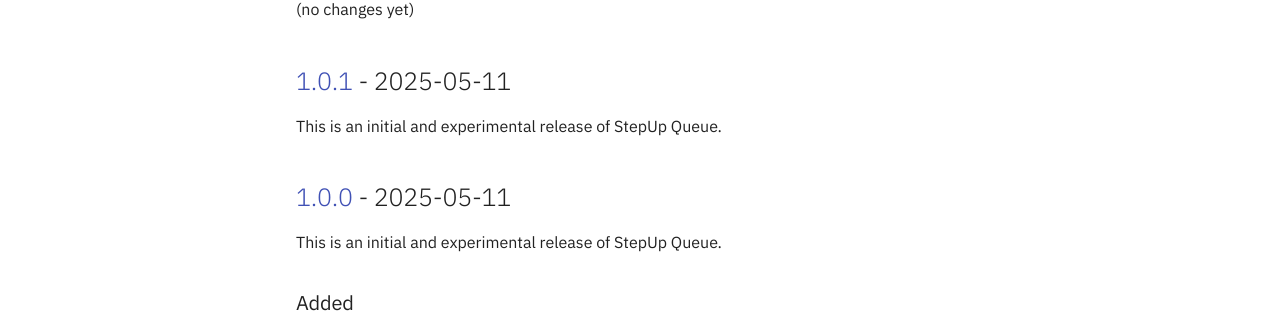
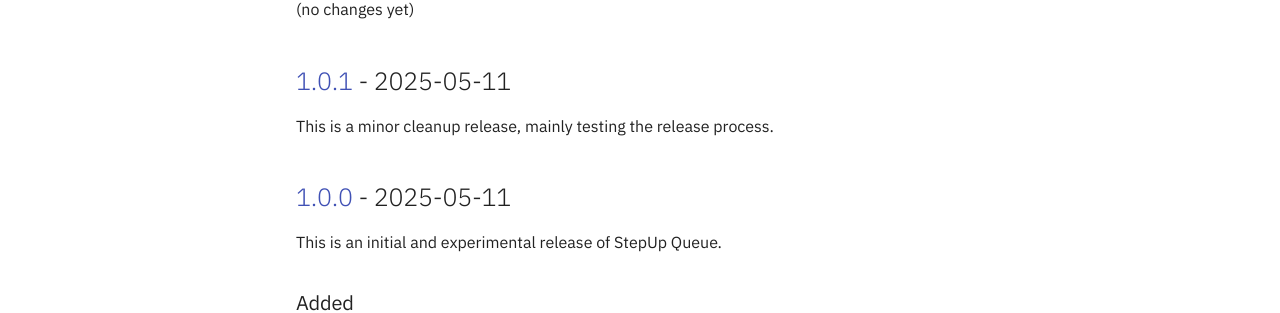
Before and after one commit to reproducible-reporting/stepup-queue, an MkDocs documentation site: the page built from docs/changelog.md, in a window 1280 px wide. Shown: the part 392-705 px from the top of the page. Built offline with MkDocs 1.6.1 and Material for MkDocs 9.7.7, drawn with Linux system fonts in a browser that asks for light colours; comment, search, counter and statistics services are not loaded; the version menu is left out.

Commit message:
Fix changelog

```diff
--- a/docs/changelog.md
+++ b/docs/changelog.md
@@ -14,7 +14,7 @@ and this project adheres to [Effort-based Versioning](https://jacobtomlinson.dev
 
 ## [1.0.1][] - 2025-05-11 {: #v1.0.1 }
 
-This is an initial and experimental release of StepUp Queue.
+This is a minor cleanup release, mainly testing the release process.
 
 ## [1.0.0][] - 2025-05-11 {: #v1.0.0 }
 
```
